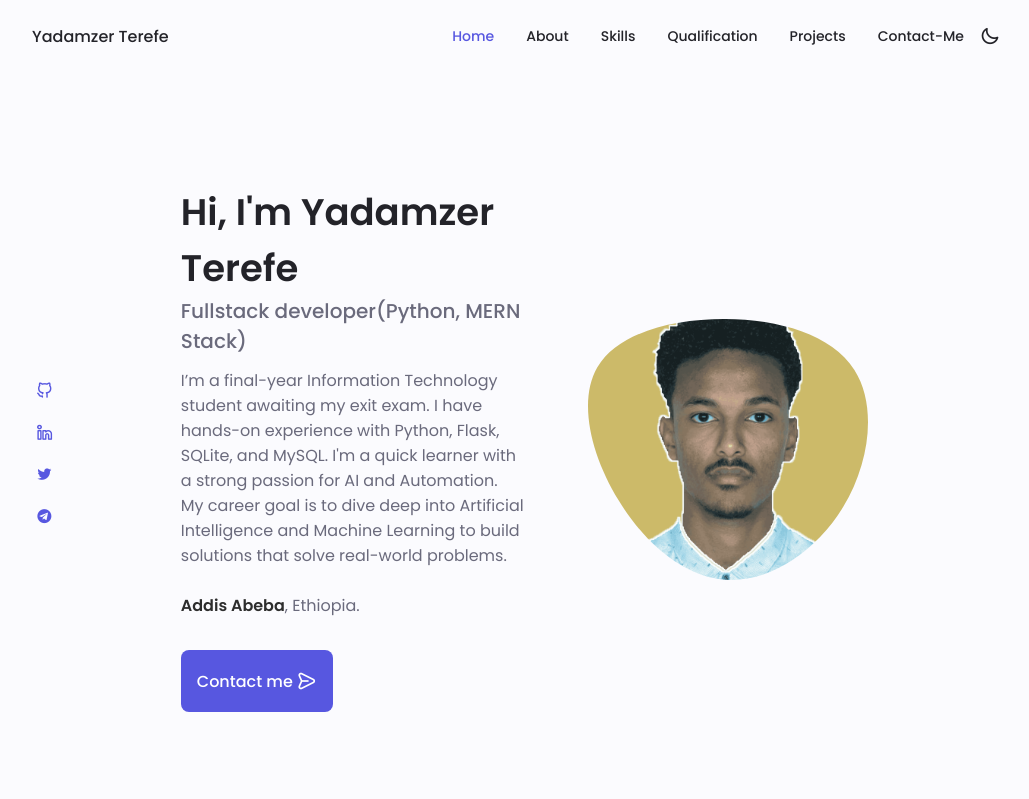
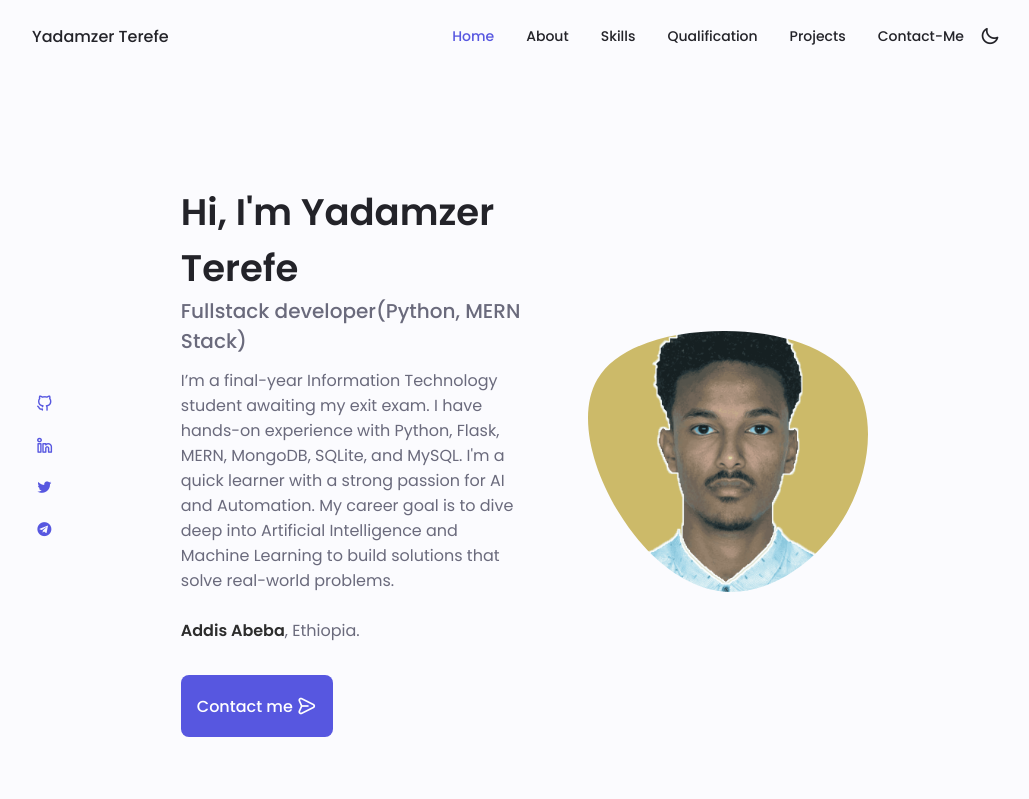
Before and after one commit to yadi09/yadamzer, a plain HTML site: page index.html in a window 1280 px wide. Shown: the top 799 px of the page, without its empty margins (124-1153 px from the left). Drawn offline with nearby package versions, Linux system fonts and the light colour scheme.

Commit message:
Update Bio

```diff
--- a/index.html
+++ b/index.html
@@ -108,7 +108,7 @@
             </h3>
             <p class="home__description">
               I’m a final-year Information Technology student awaiting my exit exam.
-              I have hands-on experience with Python, Flask, SQLite, and MySQL.
+              I have hands-on experience with Python, Flask, MERN, MongoDB, SQLite, and MySQL.
               I'm a quick learner with a strong passion for AI and Automation.
               My career goal is to dive deep into Artificial Intelligence and Machine Learning to build solutions that
               solve real-world problems.
```
